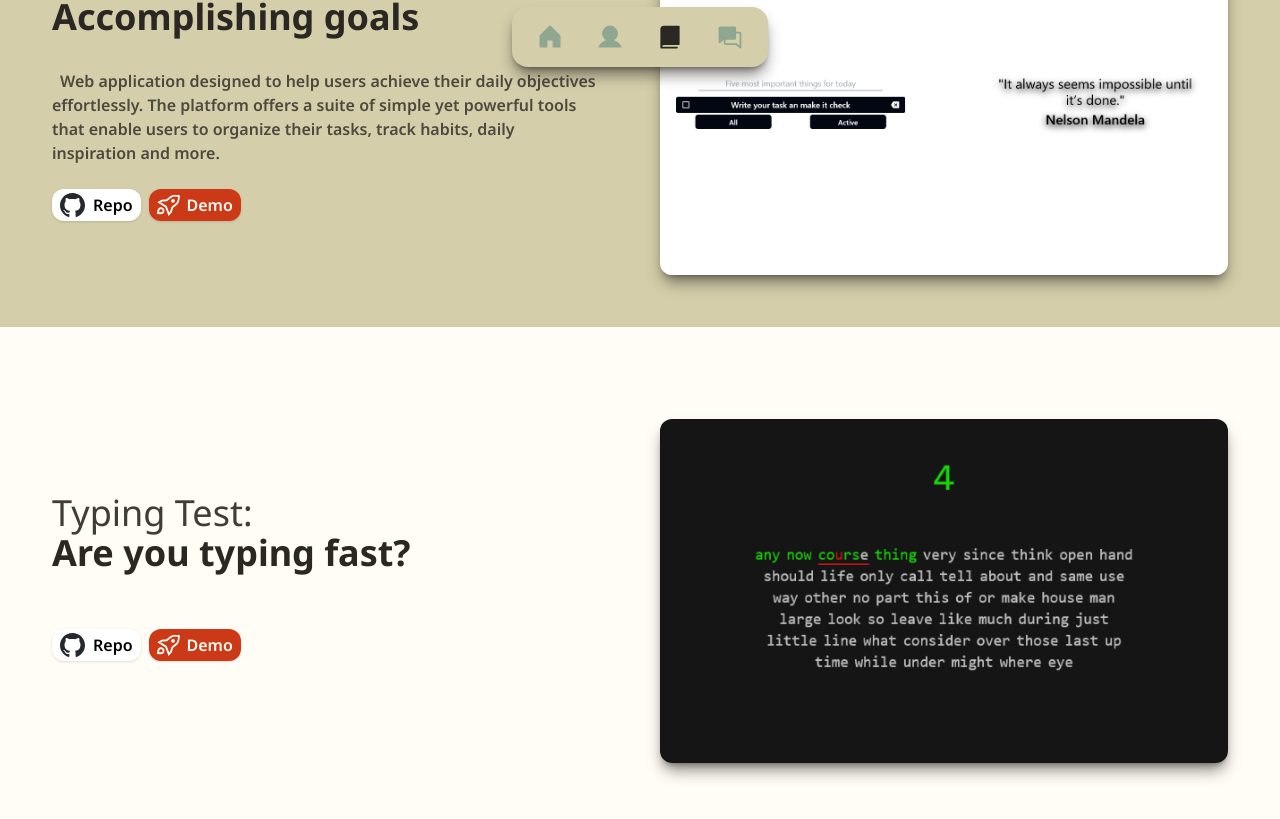
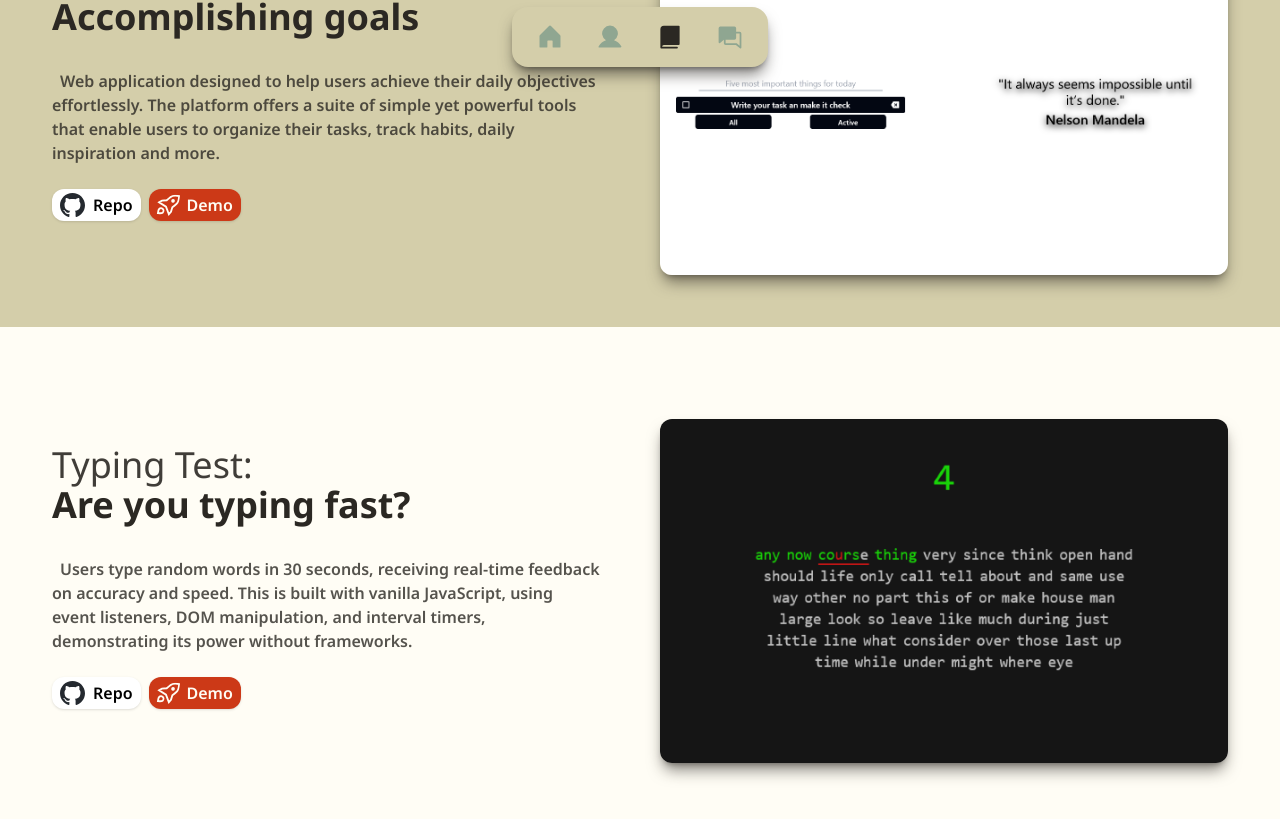
Before and after one commit to fantasyfuerte/portfolio, a Next.js app: page /projects in a window 1280 px wide. Shown: the part 713-1532 px from the top of the page. Built offline with nearby package versions, Linux system fonts and the light colour scheme.

Commit message:
Changing description of typing test

```diff
--- a/data.tsx
+++ b/data.tsx
@@ -27,8 +27,8 @@ export const projects = [
   {
     name: "Typing Test",
     subtitle: "Are you typing fast?",
-    decription:
-      "Users are challenged to type a series of randomly generated words within a 30-second timeframe, with real-time feedback on their accuracy and words-per-minute speed. The core functionality—timer, dynamic text generation, and performance tracking—is achieved through vanilla JS event listeners, DOM manipulation, and interval timers, showcasing how powerful and versatile pure JavaScript can be without relying on frameworks.",
+    description:
+      "Users type random words in 30 seconds, receiving real-time feedback on accuracy and speed. This is built with vanilla JavaScript, using event listeners, DOM manipulation, and interval timers, demonstrating its power without frameworks.",
     image: "/projects/typing-test.png",
     repo: "https://github.com/fantasyfuerte/typing-test",
     demo: "https://snazzy-mooncake-434a4b.netlify.app/",
```
